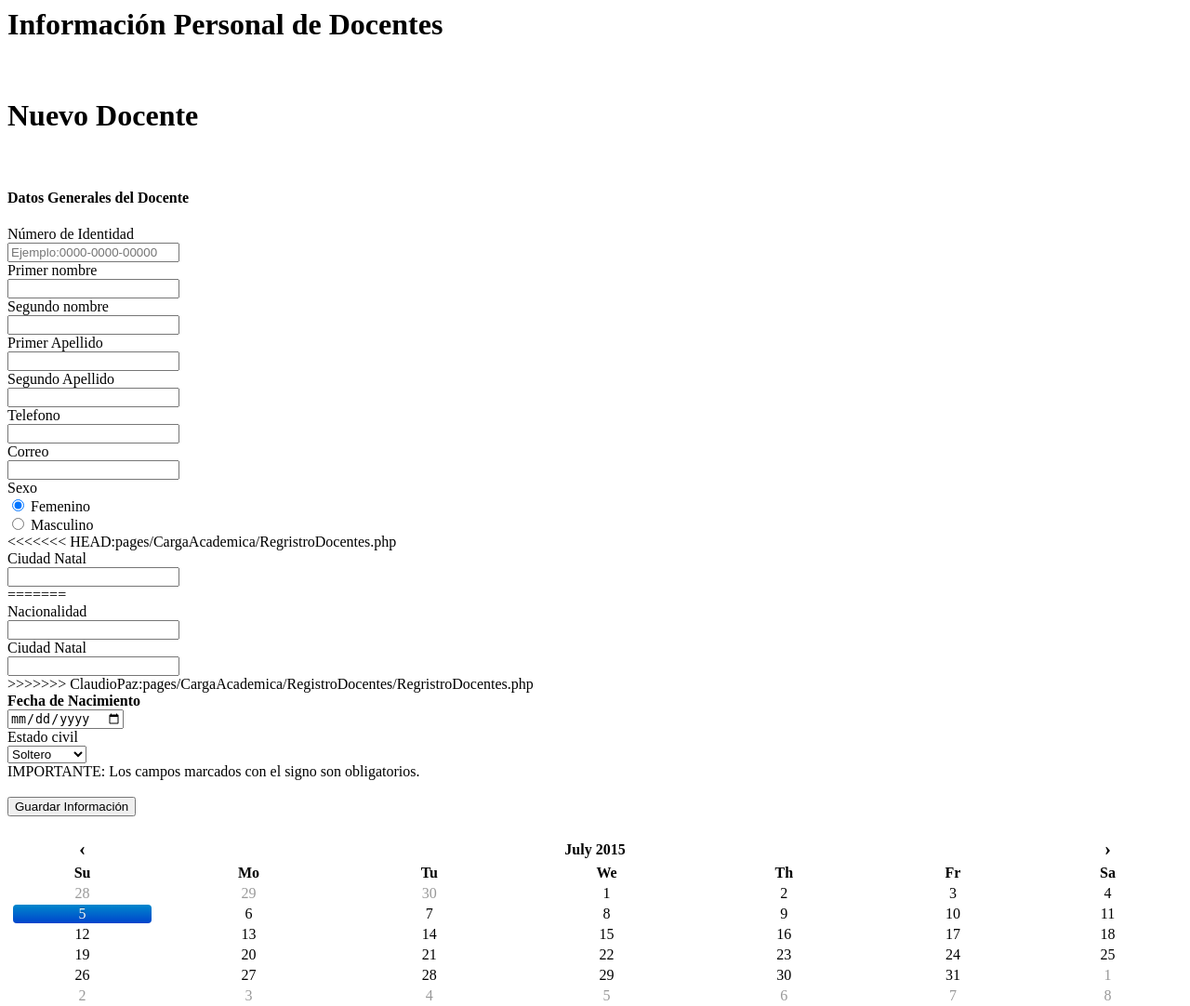
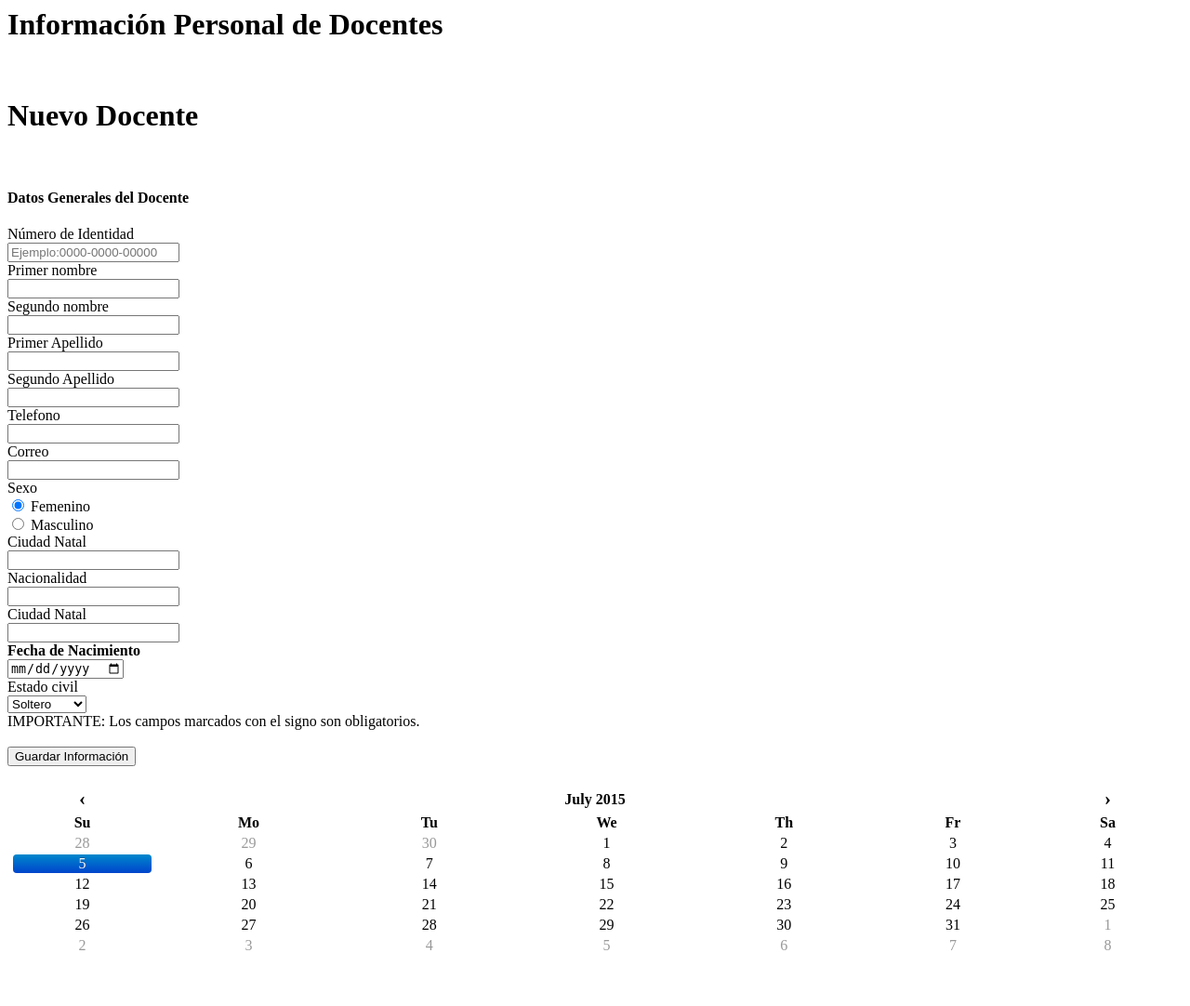
Before and after one commit to ggderas/SCJ, a PHP site: page /pages/CargaAcademica/RegistroDocentes/RegristroDocentes.php in a window 1280 px wide. Shown: the top 1082 px of the page at 93% size. After the commit the page ends 1022 px from the top, so only its background shows below. Run offline with PHP 8.4, Linux system fonts and the light colour scheme.

Commit message:
Update RegristroDocentes.php

```diff
--- a/pages/CargaAcademica/RegistroDocentes/RegristroDocentes.php
+++ b/pages/CargaAcademica/RegistroDocentes/RegristroDocentes.php
@@ -136,11 +136,11 @@
                                                         <input type="radio" name="sexo" id="sexoMas" value="M">&nbsp;Masculino
                                                     </div>
                                                 </div>
-<<<<<<< HEAD:pages/CargaAcademica/RegristroDocentes.php
+
                                                 <div class="form-group">
                                                     <label class="col-sm-5 control-label"><span class="glyphicon glyphicon-exclamation-sign" aria-hidden="true"></span>Ciudad Natal</label>
                                                     <div class="col-sm-7"><input id="CiudadNatal" class="form-control" name="ciudadNatal"></div>
-=======
+
                                                 <div class="form-group" id="nacio">
                                                     <label class="col-sm-5 control-label"><span class="glyphicon glyphicon-exclamation-sign" aria-hidden="true"></span> Nacionalidad</label>
                                                     <div class="col-sm-7"><input id="nacionalidad" class="form-control" name="nacionalidad" required></div>
@@ -148,7 +148,6 @@
                                                 <div class="form-group" id="cnatal">
                                                     <label class="col-sm-5 control-label"> Ciudad Natal</label>
                                                     <div class="col-sm-7"><input id="ciudadNatal" class="form-control" name="ciudadNatal"></div>
->>>>>>> ClaudioPaz:pages/CargaAcademica/RegistroDocentes/RegristroDocentes.php
                                                 </div>
                                                 <div class="form-group">
                                                     <label class="col-sm-5 control-label" data-link-field="dtp_input2"><strong><span class="glyphicon glyphicon-exclamation-sign" aria-hidden="true"></span> Fecha de Nacimiento</strong></label>
```
